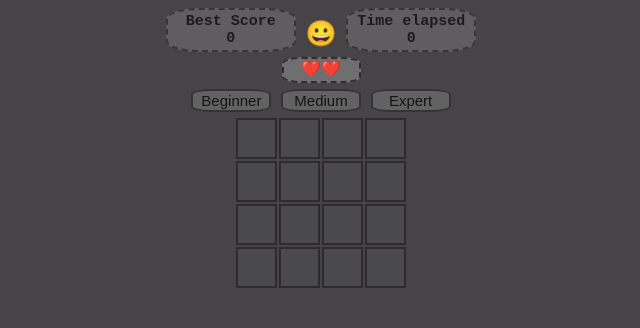
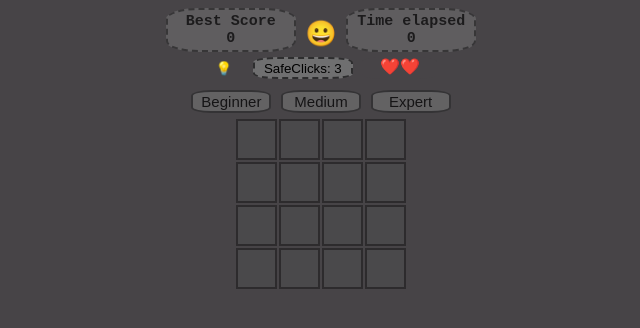
Before and after one commit to Skopis/Minesweeper, a plain HTML site: page index.html in a window 1280 px wide. Shown: the whole page, without its empty margins (319-959 px from the left). Drawn offline with Linux system fonts and the light colour scheme.

Commit message:
+safe click

```diff
--- a/css/app.css
+++ b/css/app.css
@@ -44,13 +44,16 @@ body {
   background-color:rgb(71, 68, 71);
   border: 0px solid transparent;
 }
+.play-again:hover{
+  cursor:pointer;
+}
 
 .life{
   vertical-align: top;
   margin-top: 5px;
   display: inline-block;
-  background-color:rgb(111, 111, 112);
-  border: dashed 2px rgb(45, 45, 46);;
+  background-color:rgb(71, 68, 71);
+  border: 0px solid transparent;
   border-radius: 25%;
   height: 22px;
   width: 75px;
@@ -70,6 +73,30 @@ body {
   opacity: 0.6;
 }
 
+.hint{
+  background-color:rgb(71, 68, 71);
+  border: 0px solid transparent;
+  margin: 5px;
+  height: 22px;
+}
+.hint:hover{
+  cursor:pointer;
+}
+
+.safe-click{
+  vertical-align: top;
+  margin-top: 5px;
+  display: inline-block;
+  background-color:rgb(111, 111, 112);
+  border: dashed 2px rgb(45, 45, 46);;
+  border-radius: 25%;
+  height: 22px;
+  width: 100px;
+}
+.safe-click:hover{
+  cursor:pointer;
+}
+
 .game-over{
   font-weight: bold;
   font-size: 25px;;
--- a/index.html
+++ b/index.html
@@ -14,6 +14,8 @@
     <button class="play-again" onclick="initGame(this)"></button>
     <div class="stop-watch">Time elapsed<br/><span class="time">0</span></div>
     <br/>
+    <button class="hint" onclick="hint()">Hint</button>
+    <button class="safe-click" onclick="safeClick(this)">Safe Click</button>
     <div class="life"></div>
     <br/>
     <button class="dificulty" onclick="initGame(this)">Beginner</button>
--- a/js/minesweeper.js
+++ b/js/minesweeper.js
@@ -3,6 +3,7 @@
 const MINE = '💣'
 const FLAG = '🚩'
 const LIFE = '❤️';
+const HINT = '💡';
 
 var gBoard = [];
 var gLevel = {
@@ -22,14 +23,20 @@ var gShowTimeInterval;//var for the timer
 var gElLivesCount = document.querySelector('.life');//life element
 var gElPlaySmiley = document.querySelector('.play-again');//smily-newGame element
 var gElGameOverMessage = document.querySelector('.game-over');//game-over message element
+var gelHint = document.querySelector('.hint');
 var gElStopWatch = document.querySelector('.time');//timer element
 var gElScore = document.querySelector('.score-num');//score element
 var gScores = [0, 0, 0];//array of scores for all 3 levels
 var gLevelIdx = 0;//so we can pull the needed score from the array. begginer=0, medium=1, expert=2
+var gSafeClickRemaining;
+var gElSafeClick = document.querySelector('.safe-click');
 
 
 //initiate Game
 function initGame(elButton) {
+    gSafeClickRemaining = 3;
+    gElSafeClick.innerText = 'SafeClicks: ' + gSafeClickRemaining;
+    gelHint.innerText = HINT;
     gElPlaySmiley.innerText = '😀'
     stopWatch();
     gFirstCellClicked = false;
@@ -50,6 +57,20 @@ function initGame(elButton) {
     gGame.isOn = true;
 }
 
+//safe click
+function safeClick(elButton) {
+    if (!gSafeClickRemaining) return;
+    gSafeClickRemaining--;
+    elButton.innerText = 'SafeClicks: ' + gSafeClickRemaining;
+    var emptyCells = getEmptyNotShownCell(gBoard);
+    var emptyCell = emptyCells[Math.floor(Math.random() * emptyCells.length)];
+    var className = getClassName(emptyCell.i, emptyCell.j);
+    var elEmptyCell = document.querySelector(className);
+    elEmptyCell.classList.add('safe');
+    setTimeout(function () {
+        elEmptyCell.classList.remove('safe');
+    }, 3000);
+}
 
 //dificulty check
 function dificultyCheck(elButton) {
@@ -57,19 +78,19 @@ function dificultyCheck(elButton) {
         gLevel.size = 4;
         gLevel.mines = 2;
         gLevelIdx = 0;
-        gElScore.innerText = score(gLevelIdx );
+        gElScore.innerText = score(gLevelIdx);
     }
     else if (elButton.innerText === 'Medium') {
         gLevel.size = 8;
         gLevel.mines = 12;
         gLevelIdx = 1;
-        gElScore.innerText = score(gLevelIdx );
+        gElScore.innerText = score(gLevelIdx);
     }
     else if (elButton.innerText === 'Expert') {
         gLevel.size = 12;
         gLevel.mines = 30;
         gLevelIdx = 2;
-        gElScore.innerText = score(gLevelIdx );
+        gElScore.innerText = score(gLevelIdx);
     }
     else if (elButton.innerText === '😀' ||
         elButton.innerText === '🤯' ||
@@ -172,7 +193,7 @@ function renderBoard(board, selector) {
             if (!board[i][j].isShown) {
                 var className = getClassName(i, j);
                 var elCell = document.querySelector(className);
-                elCell.classList.add('.hidden');
+                elCell.classList.add('hidden');
             }
         }
     }
@@ -219,10 +240,7 @@ function cellMarked(elCell, i, j) {
     if (gGame.isOn === false) return;
     if (gBoard[i][j].isShown && !gBoard[i][j].isMarked) return;
 
-    if (!gFirstCellClicked) {
-        addStopWatch();
-        gFirstCellClicked = true;
-    }
+    if (!gFirstCellClicked) return;
 
     if (gBoard[i][j].isMarked === true) {
         gBoard[i][j].isMarked = false;
--- a/js/utils.js
+++ b/js/utils.js
@@ -39,6 +39,19 @@ function getEmptyCells(board, iIdx, jIdx) {
   return emptyCells;
 }
 
+function getEmptyNotShownCell(board) {
+  var emptyCells = [];
+  for (var i = 0; i < board.length; i++) {
+    for (var j = 0; j < board[0].length; j++) {
+      var currCell = board[i][j];
+      if (!currCell.isMine && !currCell.isShown) {
+        emptyCells.push({ i: i, j: j })
+      }
+    }
+  }
+  return emptyCells;
+}
+
 
 //addStopWatch
 function addStopWatch() {
```
